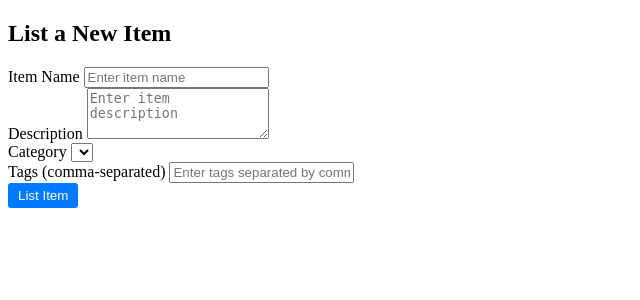
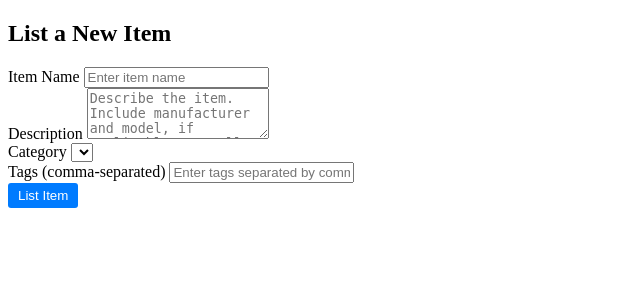
Before and after one commit to sfirke/meutch, a Flask app: page /list-item in a window 1280 px wide. Shown: the part 26-326 px from the top of the page, without its empty margins (0-640 px from the left). Run offline with Flask 2, Linux system fonts and the light colour scheme; the visitor is signed in with stand-in values (Sample User, id 1); data that the repository does not hold is empty.

Commit message:
expand item description instructions

```diff
--- a/app/templates/main/list_item.html
+++ b/app/templates/main/list_item.html
@@ -22,7 +22,7 @@
         <!-- Description -->
         <div class="mb-3">
             {{ form.description.label(class="form-label") }}
-            {{ form.description(class="form-control", placeholder="Enter item description", rows="3") }}
+            {{ form.description(class="form-control", placeholder="Describe the item. Include manufacturer and model, if applicable, as well as limitations or special powers.", rows="3") }}
             {% for error in form.description.errors %}
                 <div class="text-danger">{{ error }}</div>
             {% endfor %}
```
